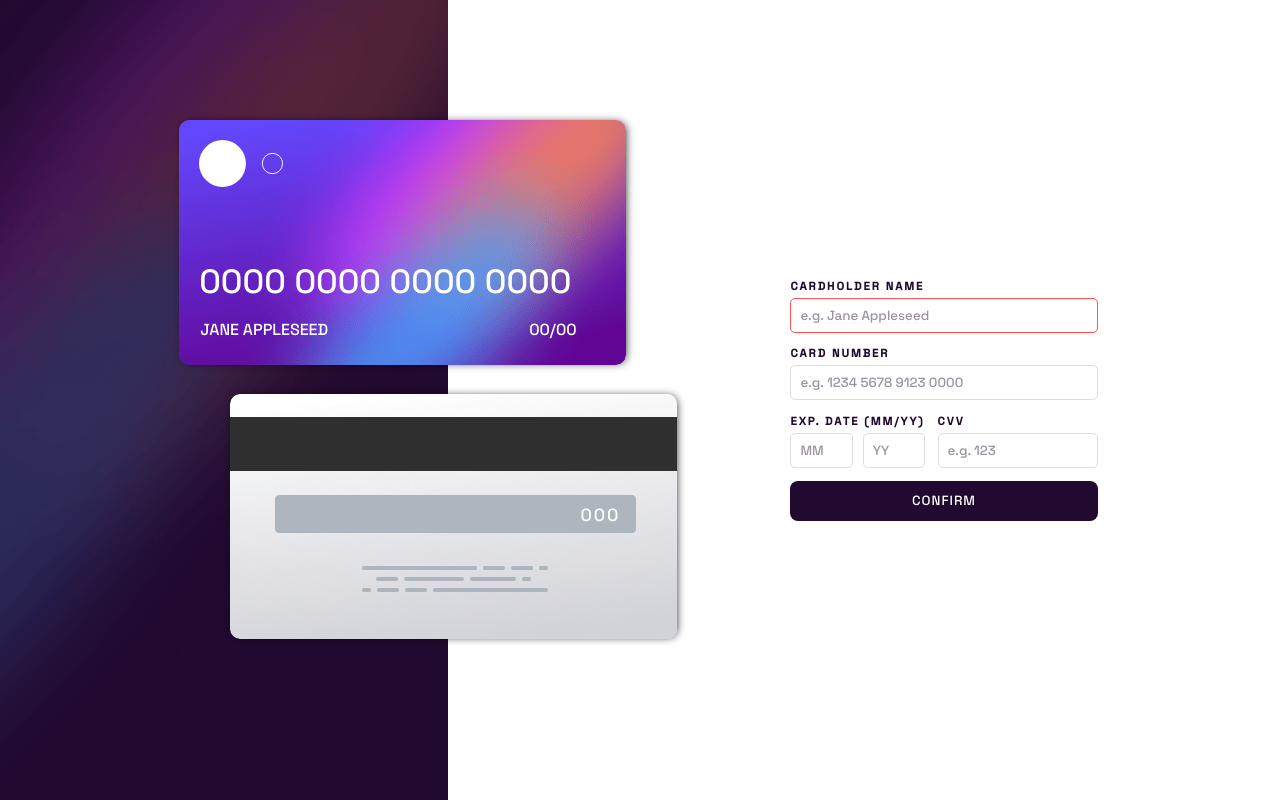
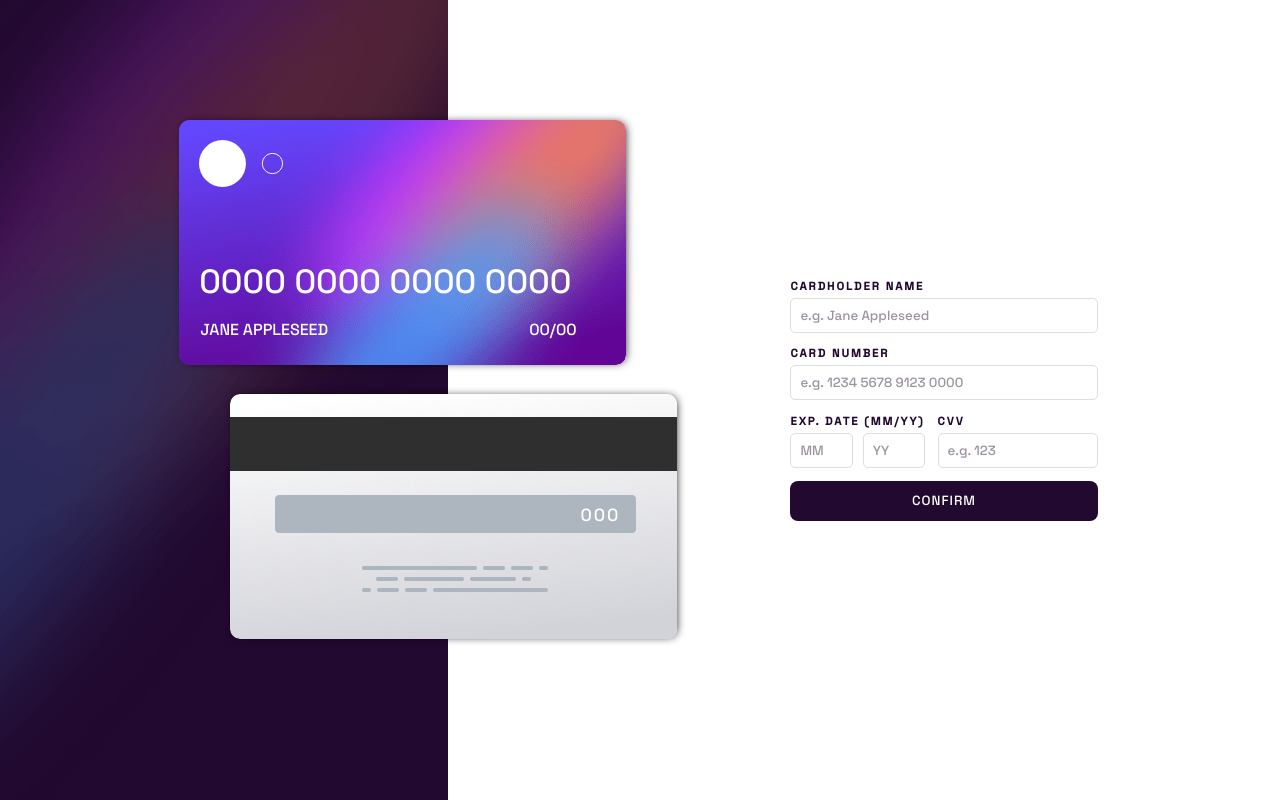
Before and after one commit to Cauabc/Card-details, a React (Vite) app: page / in a window 1280 px wide. Built offline with nearby package versions, Linux system fonts and the light colour scheme.

Commit message:
Bug fixes

```diff
--- a/src/App.jsx
+++ b/src/App.jsx
@@ -13,10 +13,11 @@ function App() {
   const [mm, setMm] = useState()
   const [yy, setYy] = useState()
   const [isConfirmed, setIsConfirmed] = useState(false)
-  const [isEmpty, setIsEmpty] = useState(true)
+  const [isEmpty, setIsEmpty] = useState(false)
+  const [canPass, setCanPass] = useState(false)
 
   return (
-    <CNameContext.Provider value={{ cardName, setCardName, cardNumber, setCardNumber, cvv, setCvv, mm, setMm, yy, setYy, isConfirmed, setIsConfirmed, isEmpty, setIsEmpty }}>
+    <CNameContext.Provider value={{ cardName, setCardName, cardNumber, setCardNumber, cvv, setCvv, mm, setMm, yy, setYy, isConfirmed, setIsConfirmed, isEmpty, setIsEmpty, canPass, setCanPass }}>
       <div className="App">
         <Leftside />
         <Rightside />
--- a/src/components/form/Form.jsx
+++ b/src/components/form/Form.jsx
@@ -3,7 +3,7 @@ import { useContext, useState } from 'react'
 import CNameContext from '../../contexts/CNameContext'
 export const Form = () => {
 
-    const { cardName, setCardName, cardNumber, setCardNumber, cvv, setCvv, mm, setMm, yy, setYy, setIsConfirmed, isEmpty, setIsEmpty } = useContext(CNameContext)
+    const { cardName, setCardName, cardNumber, setCardNumber, cvv, setCvv, mm, setMm, yy, setYy, setIsConfirmed, isEmpty, setIsEmpt, canPass, setCanPass } = useContext(CNameContext)
 
     const [isEmptyNumber, setIsEmptyNumber] = useState(false)
     const [isEmptyMM, setIsEmptyMM] = useState(false)
@@ -60,6 +60,7 @@ export const Form = () => {
         cvv ? setIsEmptyCVV(false) : setIsEmptyCVV(true)
         if (cvv){
             cvv.length < 3 ? setIsEmptyCVV(true) : setIsEmptyCVV(false)
+            setCanPass(true)
         }
         yy ? setIsEmptyYY(false) : setIsEmptyYY(true)
         if (yy){
@@ -77,7 +78,7 @@ export const Form = () => {
             }
         }
 
-        if (!isEmpty && !isEmptyCVV && !isEmptyMM && !isEmptyYY && !isEmptyNumber){
+        if (!isEmpty && !isEmptyCVV && !isEmptyMM && !isEmptyYY && !isEmptyNumber && canPass){
             setIsConfirmed(true)
         }
     }
```
